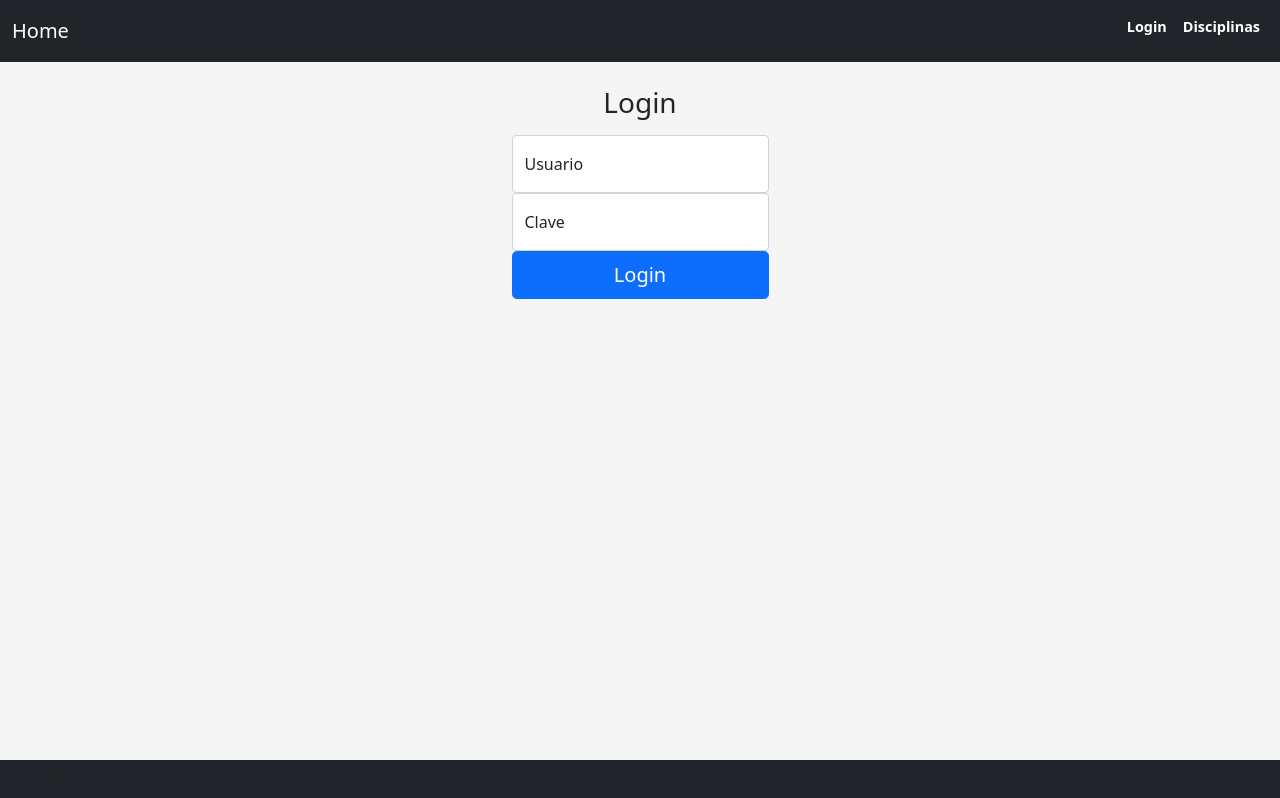
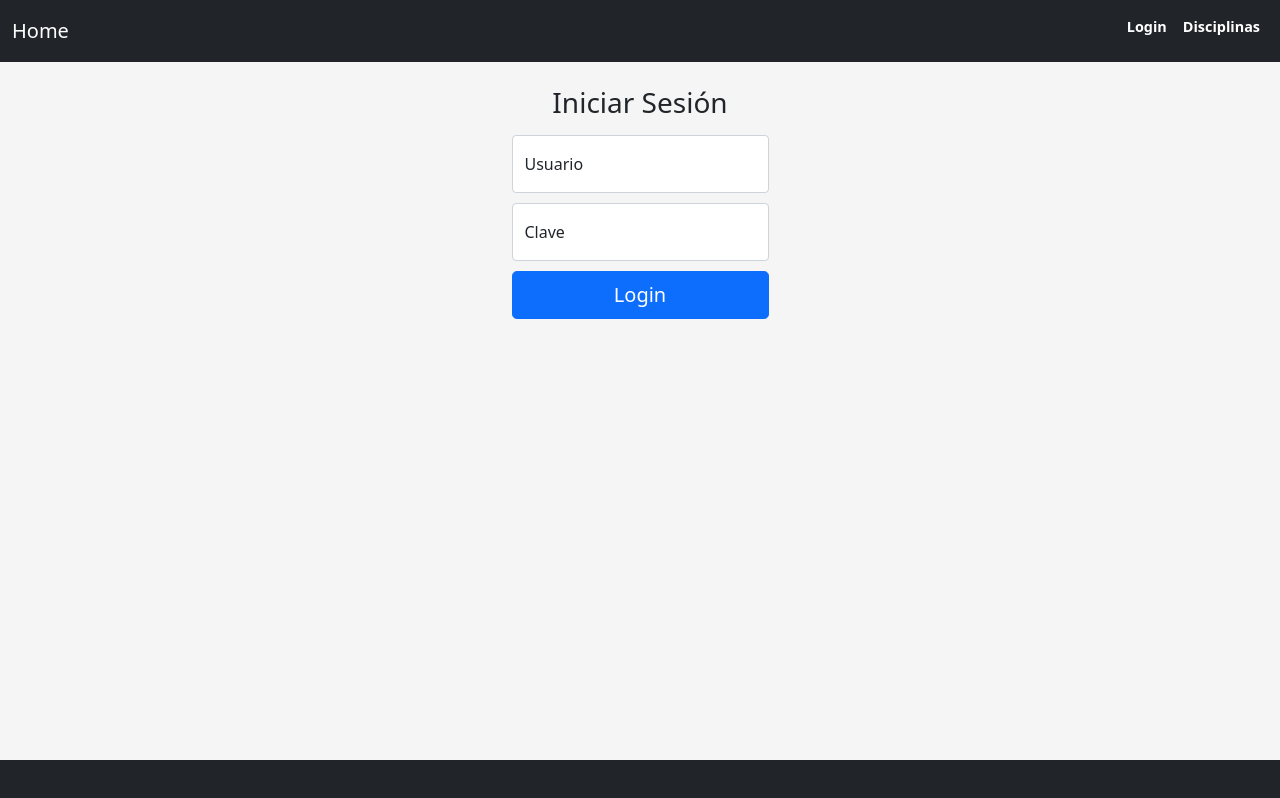
Before and after one commit to rskthomas/flask_club_villa_elisa, a Vue app in the folder portal/: page /login in a window 1280 px wide. Built offline with nearby package versions, Linux system fonts and the light colour scheme; no server answers.

Commit message:
padding added to login view

```diff
--- a/portal/src/views/LoginView.vue
+++ b/portal/src/views/LoginView.vue
@@ -1,6 +1,6 @@
 <template>
   <form @submit.prevent="submit">
-    <h1 class="h3 mb-3 fw-normal">Login</h1>
+    <h1 class="h3 mb-3 fw-normal">Iniciar Sesión</h1>
 
     <div class="form-floating">
       <input
@@ -63,6 +63,14 @@
   padding: 15px;
   margin: auto;
 }
+input {
+  margin-bottom: 10px;
+}
+h1 {
+  font-size: 5rem;
+  font-weight: 700;
+  text-align: center;
+}
 
 .form-signin .form-floating:focus-within {
     z-index: 2;
```
